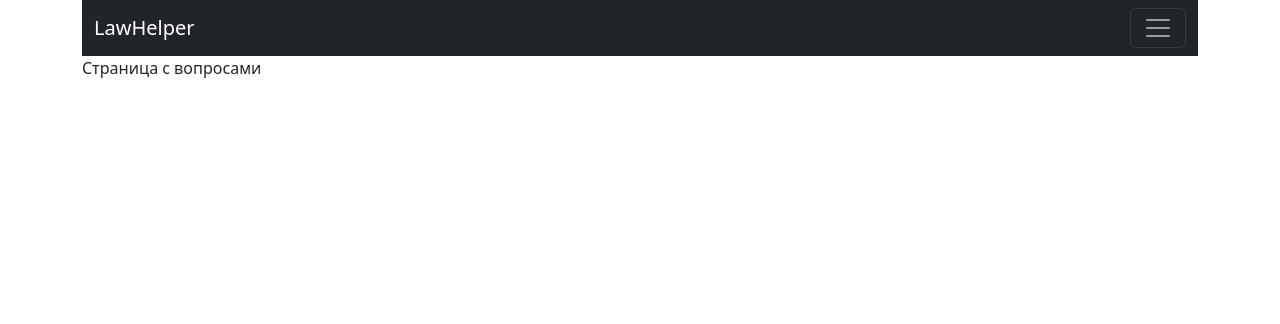
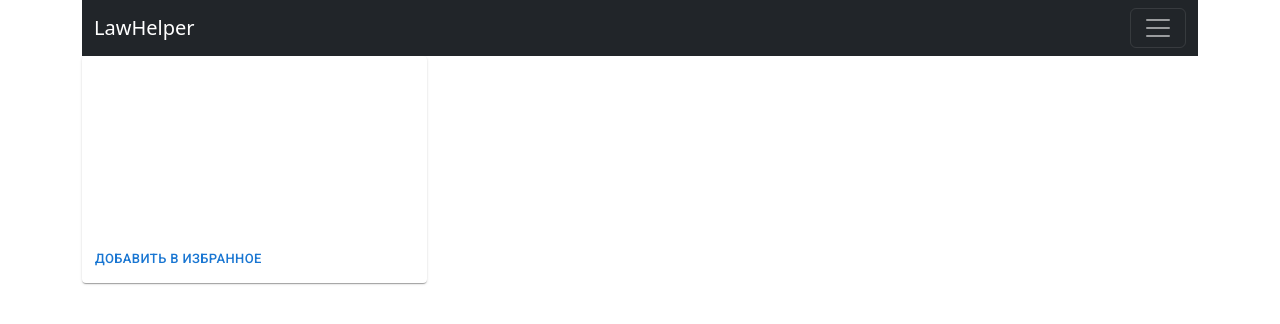
Before and after one commit to RomanShatikov/LawHelper, a React (Vite) app in the folder client/: page /answer/1 in a window 1280 px wide. Shown: the top 324 px of the page. Built offline with nearby package versions, Linux system fonts and the light colour scheme; no server answers.

Commit message:
50percent

```diff
--- a/client/src/components/Pages/AnswerPage.tsx
+++ b/client/src/components/Pages/AnswerPage.tsx
@@ -1,9 +1,13 @@
-import React from 'react'
+import React from 'react';
+import { Button } from 'reactstrap';
+import Pagination from '@mui/material/Pagination';
+import { QuestionType } from '../../types/questions/questionType';
+import OneAnswer from '../UI/OneAnswer';
 
-export default function AnswerPage() {
+export default function AnswerPage(): JSX.Element {
+  // const questions = useAppSelector<QuestionType[]>((state) => state.question.questions);
+
   return (
-    <div>
-     Страница с вопросами
-    </div>
-  )
+      <OneAnswer />
+  );
 }
--- /dev/null
+++ b/client/src/components/UI/OneAnswer.tsx
@@ -0,0 +1,35 @@
+import * as React from 'react';
+import Card from '@mui/material/Card';
+import CardActions from '@mui/material/CardActions';
+import CardContent from '@mui/material/CardContent';
+import CardMedia from '@mui/material/CardMedia';
+import Button from '@mui/material/Button';
+import Typography from '@mui/material/Typography';
+
+type OneAnswerProps = {
+  id: number;
+  title: string;
+  answer: string;
+};
+
+export default function OneAnswer({ answer, id, title }: OneAnswerProps): JSX.Element {
+  const addFavoritesHandler = (): void => {};
+  return (
+    <Card sx={{ maxWidth: 345 }}>
+      <CardMedia sx={{ height: 140 }} />
+      <CardContent>
+        <Typography gutterBottom variant="h5" component="div">
+          {title}
+        </Typography>
+        <Typography gutterBottom variant="h5" component="div">
+          {answer}
+        </Typography>
+      </CardContent>
+      <CardActions>
+        <Button size="small" onClick={addFavoritesHandler}>
+          Добавить в избранное
+        </Button>
+      </CardActions>
+    </Card>
+  );
+}
--- a/client/src/main.tsx
+++ b/client/src/main.tsx
@@ -1,10 +1,10 @@
 import React from 'react';
 import ReactDOM from 'react-dom/client';
-import App from './App';
 import 'bootstrap/dist/css/bootstrap.min.css';
 import { BrowserRouter } from 'react-router-dom';
 import axios from 'axios';
 import { Provider } from 'react-redux';
+import App from './App';
 import { store } from './features/store';
 
 axios.defaults.baseURL = 'http://localhost:3001/api';
```
